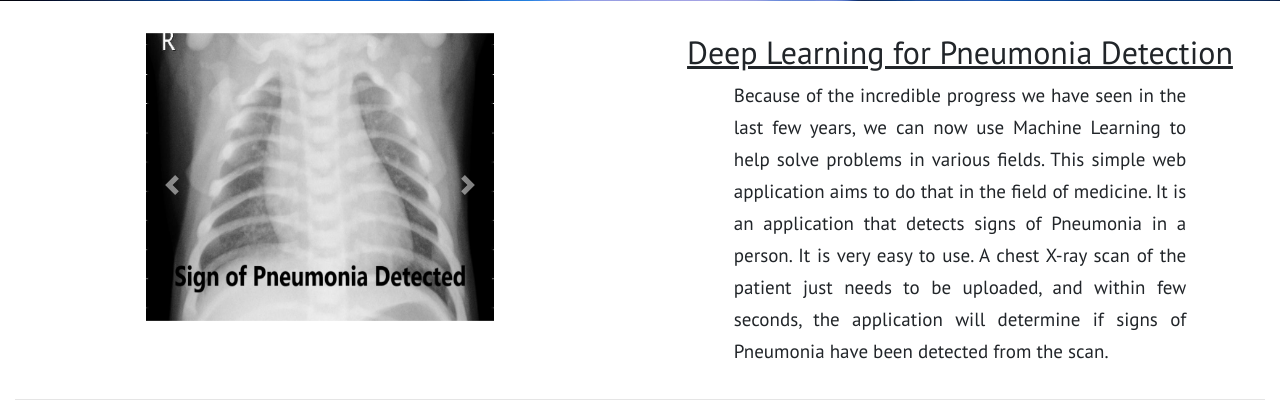
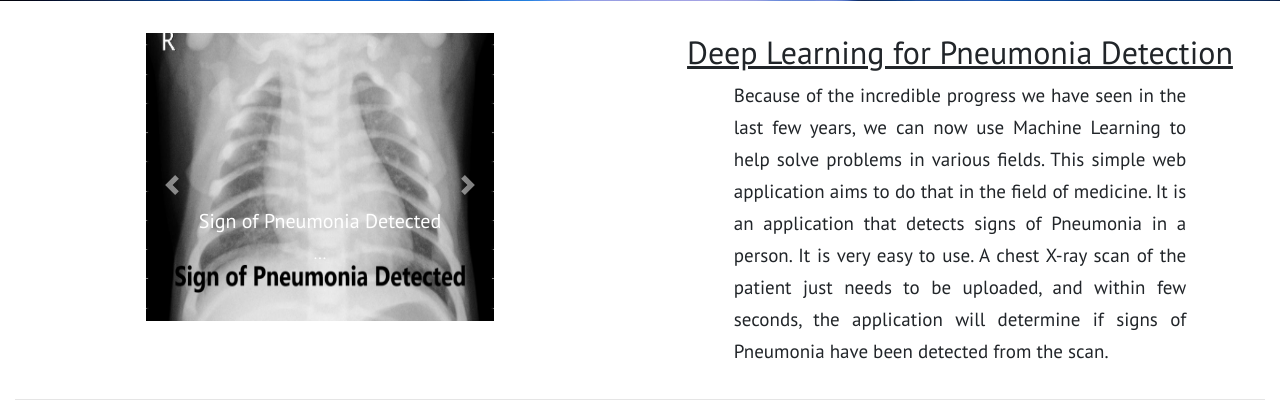
Before and after one commit to Manjaka97/pneumonia.elvnosix, a Flask app: page / in a window 1280 px wide. Shown: the part 393-803 px from the top of the page. Run offline with Flask 2, Linux system fonts and the light colour scheme; some libraries are stand-ins or nearby versions.

Commit message:
Added caption to carousel

```diff
--- a/templates/index.html
+++ b/templates/index.html
@@ -60,15 +60,31 @@
 		  				<div class="carousel-inner">
 			    			<div class="carousel-item active">
 			      				<img class="d-block" src="/static/images/pneumonia1.jpeg" alt="First slide">
+			      				<div class="carousel-caption d-none d-md-block">
+    							<h5>Sign of Pneumonia Detected</h5>
+    							<p>...</p>
+  								</div>
 			    			</div>
 			    			<div class="carousel-item">
 			      				<img class="d-block" src="/static/images/nopneumonia1.jpeg" alt="Second slide">
+			      				<div class="carousel-caption d-none d-md-block">
+    							<h5>No Sign of Pneumonia Detected</h5>
+    							<p>...</p>
+  								</div>
 			    			</div>
 			    			<div class="carousel-item">
 			      				<img class="d-block" src="/static/images/nopneumonia2.jpeg" alt="Third slide">
+			      				<div class="carousel-caption d-none d-md-block">
+    							<h5>No Sign of Pneumonia Detected</h5>
+    							<p>...</p>
+  								</div>
 			    			</div>
 			    			<div class="carousel-item">
 			      				<img class="d-block" src="/static/images/pneumonia2.jpeg" alt="Fourth slide">
+			      				<div class="carousel-caption d-none d-md-block">
+    							<h5>Sign of Pneumonia Detected</h5>
+    							<p>...</p>
+  								</div>
 			    			</div>
 	  					</div>
 		  				<a class="carousel-control-prev" href="#carouselExampleControls" role="button" data-slide="prev">
```
